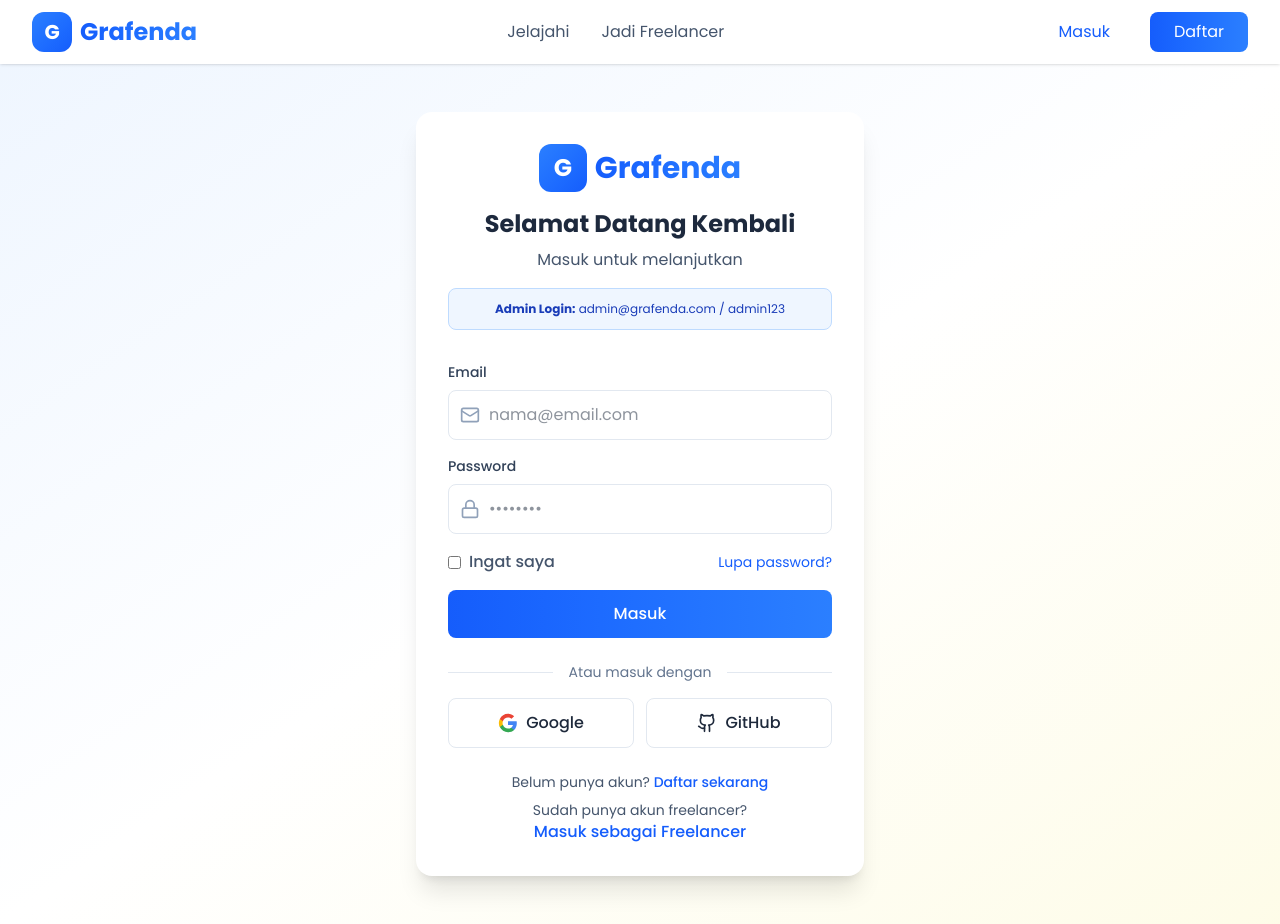
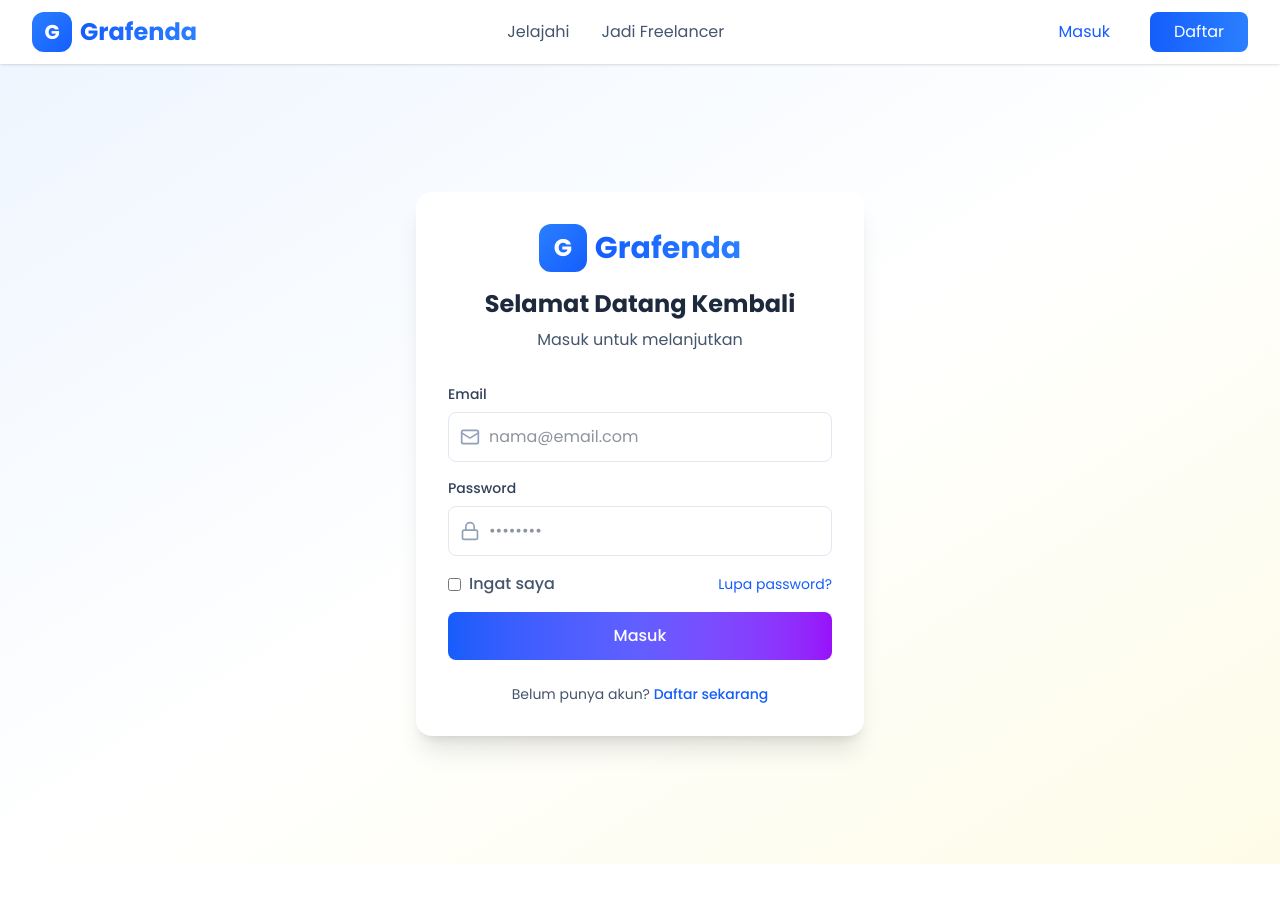
Before and after one commit to beeena4/GRAFENDA, a React (Vite) app: page /login in a window 1280 px wide. After the commit the page ends 864 px from the top, so only its background shows below. Built offline with nearby package versions, Linux system fonts and the light colour scheme.

Commit message:
edit button

```diff
--- a/src/app/pages/Login.tsx
+++ b/src/app/pages/Login.tsx
@@ -43,11 +43,6 @@
             </Link>
             <h2 className="text-2xl font-bold text-slate-800">Selamat Datang Kembali</h2>
             <p className="text-slate-600 mt-2">Masuk untuk melanjutkan</p>
-            <div className="mt-4 p-3 bg-blue-50 border border-blue-200 rounded-lg">
-              <p className="text-xs text-blue-800">
-                <strong>Admin Login:</strong> admin@grafenda.com / admin123
-              </p>
-            </div>
           </div>
 
           <form onSubmit={handleLogin} className="space-y-4">
@@ -93,56 +88,11 @@
 
             <button
               type="submit"
-              className="w-full bg-gradient-to-r from-blue-600 to-blue-500 text-white py-3 rounded-lg hover:shadow-lg transition-shadow font-medium"
+              className="w-full bg-gradient-to-r from-blue-600 via-indigo-500 to-purple-600 text-white py-3 rounded-lg hover:opacity-90 transition-all font-medium"
             >
               Masuk
             </button>
           </form>
-
-          <div className="mt-6">
-            <div className="relative">
-              <div className="absolute inset-0 flex items-center">
-                <div className="w-full border-t border-slate-200"></div>
-              </div>
-              <div className="relative flex justify-center text-sm">
-                <span className="px-4 bg-white text-slate-500">Atau masuk dengan</span>
-              </div>
-            </div>
-
-            <div className="mt-4 grid grid-cols-2 gap-3">
-              <button
-                onClick={() => handleSocialLogin('google')}
-                className="flex items-center justify-center px-4 py-3 border border-slate-200 rounded-lg hover:bg-slate-50 transition-colors"
-              >
-                <svg className="w-5 h-5 mr-2" viewBox="0 0 24 24">
-                  <path
-                    fill="#4285F4"
-                    d="M22.56 12.25c0-.78-.07-1.53-.2-2.25H12v4.26h5.92c-.26 1.37-1.04 2.53-2.21 3.31v2.77h3.57c2.08-1.92 3.28-4.74 3.28-8.09z"
-                  />
-                  <path
-                    fill="#34A853"
-                    d="M12 23c2.97 0 5.46-.98 7.28-2.66l-3.57-2.77c-.98.66-2.23 1.06-3.71 1.06-2.86 0-5.29-1.93-6.16-4.53H2.18v2.84C3.99 20.53 7.7 23 12 23z"
-                  />
-                  <path
-                    fill="#FBBC05"
-                    d="M5.84 14.09c-.22-.66-.35-1.36-.35-2.09s.13-1.43.35-2.09V7.07H2.18C1.43 8.55 1 10.22 1 12s.43 3.45 1.18 4.93l2.85-2.22.81-.62z"
-                  />
-                  <path
-                    fill="#EA4335"
-                    d="M12 5.38c1.62 0 3.06.56 4.21 1.64l3.15-3.15C17.45 2.09 14.97 1 12 1 7.7 1 3.99 3.47 2.18 7.07l3.66 2.84c.87-2.6 3.3-4.53 6.16-4.53z"
-                  />
-                </svg>
-                Google
-              </button>
-              <button
-                onClick={() => handleSocialLogin('github')}
-                className="flex items-center justify-center px-4 py-3 border border-slate-200 rounded-lg hover:bg-slate-50 transition-colors"
-              >
-                <Github className="w-5 h-5 mr-2" />
-                GitHub
-              </button>
-            </div>
-          </div>
 
           <div className="mt-6 space-y-2">
             <p className="text-center text-sm text-slate-600">
@@ -151,18 +101,7 @@
                 Daftar sekarang
               </Link>
             </p>
-            <p className="text-center text-sm text-slate-600">
-              Sudah punya akun freelancer?{' '}
-              <button
-                onClick={() => {
-                  setEmail('seller@grafenda.com');
-                  setPassword('seller123');
-                }}
-                className="text-blue-600 hover:text-blue-700 font-medium"
-              >
-                Masuk sebagai Freelancer
-              </button>
-            </p>
+
           </div>
         </div>
       </div>
--- a/src/app/pages/RegisterSeller.tsx
+++ b/src/app/pages/RegisterSeller.tsx
@@ -134,7 +134,7 @@
 
             <button
               type="submit"
-              className="w-full bg-gradient-to-r from-blue-600 to-blue-500 text-white py-3 rounded-lg hover:shadow-lg transition-shadow font-medium"
+              className="w-full bg-gradient-to-r from-blue-600 via-indigo-500 to-purple-600 text-white py-3 rounded-lg hover:opacity-90 transition-all font-medium"
             >
               Daftar sebagai Freelancer
             </button>
```
